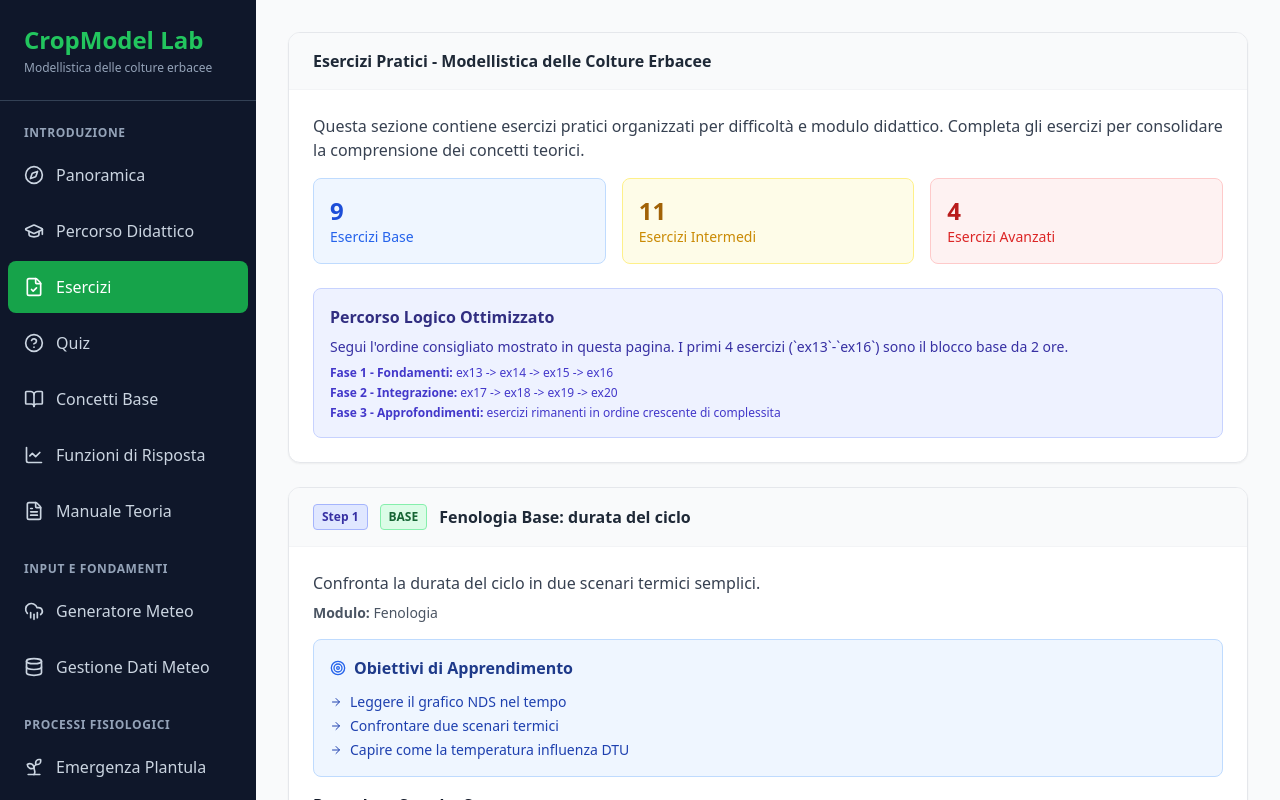
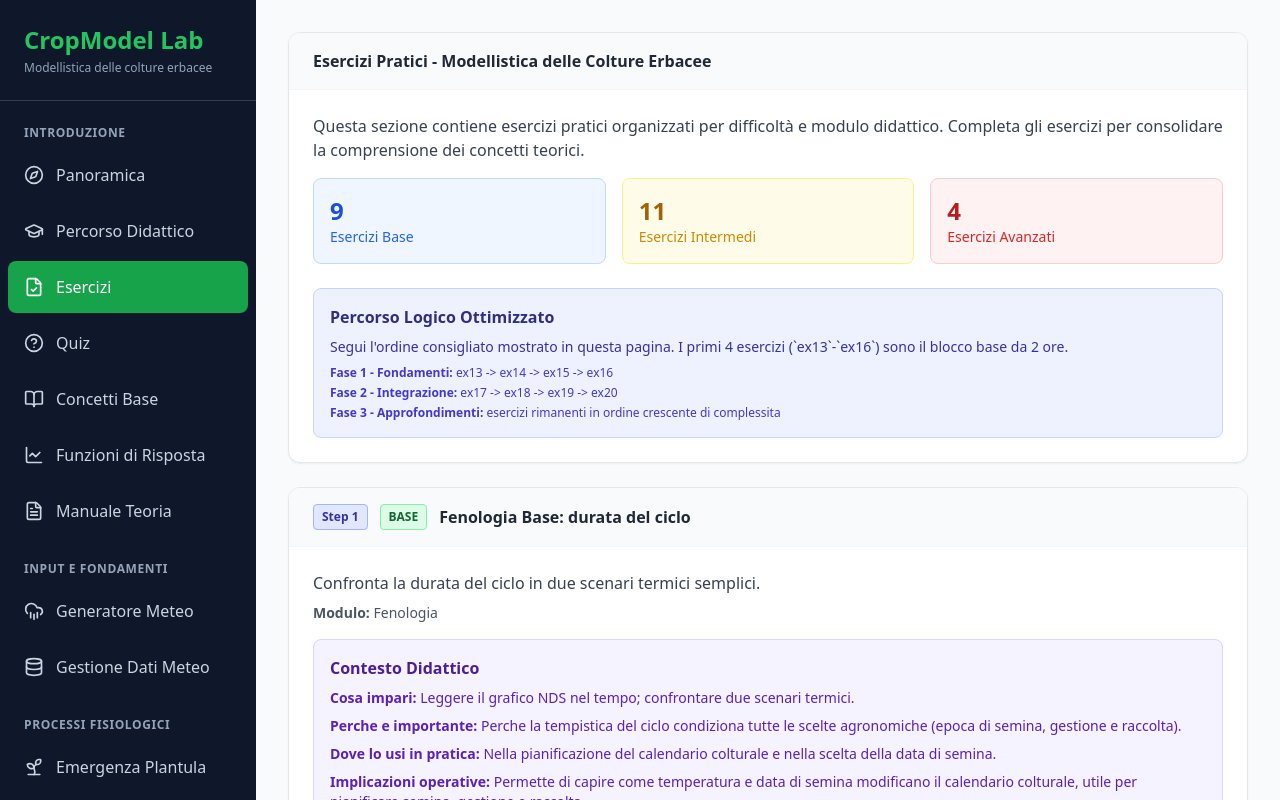
Before and after one commit to MCroci/Lab_CropModel, a React (Vite) app: page / in a window 1280 px wide. Both pictures are taken after a click on the button "Esercizi". Built offline with nearby package versions, Linux system fonts and the light colour scheme.

Commit message:
Update ExercisesView.tsx

```diff
--- a/views/ExercisesView.tsx
+++ b/views/ExercisesView.tsx
@@ -754,6 +754,80 @@ export const ExercisesView: React.FC = () => {
     }
   };
 
+  const getObjectiveSummary = (exercise: Exercise): string => {
+    if (exercise.objectives.length === 0) return 'Consolidare la comprensione del modulo attraverso applicazioni pratiche.';
+    if (exercise.objectives.length === 1) return exercise.objectives[0];
+    return `${exercise.objectives[0]}; ${exercise.objectives[1].charAt(0).toLowerCase()}${exercise.objectives[1].slice(1)}.`;
+  };
+
+  const getImplicationsAndUtility = (exercise: Exercise): string => {
+    const module = exercise.module.toLowerCase();
+
+    if (module.includes('fenologia')) {
+      return 'Permette di capire come temperatura e data di semina modificano il calendario colturale, utile per pianificare semina, gestione e raccolta.';
+    }
+    if (module.includes('lai') || module.includes('radiazione')) {
+      return 'Chiarisce come l\'architettura fogliare controlla l\'intercettazione della luce e quindi la crescita, utile per leggere differenze tra cultivar e pratiche agronomiche.';
+    }
+    if (module.includes('idrico') || module.includes('acqua')) {
+      return 'Mostra come disponibilita idrica, runoff e stress si trasformano in perdita di crescita, utile per decisioni su suolo, irrigazione e rischio siccita.';
+    }
+    if (module.includes('calibrazione') || module.includes('validazione')) {
+      return 'Allena alla stima dei parametri e alla lettura critica delle metriche, utile per valutare l\'affidabilita del modello prima di usarlo in scenari reali.';
+    }
+    if (module.includes('biomassa')) {
+      return 'Evidenzia i fattori che limitano l\'accumulo produttivo, utile per interpretare differenze di resa e sensibilita agli stress.';
+    }
+    if (module.includes('scenario') || module.includes('integrata')) {
+      return 'Allena al confronto multi-scenario e multi-indicatore, utile per scegliere strategie gestionali motivate da dati simulati.';
+    }
+    if (module.includes('concetti fondamentali')) {
+      return 'Rinforza la logica modello-variabili-flussi, utile per evitare errori di interpretazione nelle fasi avanzate del corso.';
+    }
+    if (module.includes('funzioni di risposta')) {
+      return 'Aiuta a leggere le funzioni che trasformano input in fattori di crescita/stress, utile per capire perche il modello risponde in modo non lineare.';
+    }
+    if (module.includes('riduzione radiazione')) {
+      return 'Quantifica il trade-off tra minore luce e minore stress evaporativo, utile per valutare soluzioni agrivoltaiche.';
+    }
+
+    return 'Rende operativi i concetti teorici del modulo con evidenze numeriche, utile per sviluppare capacita di analisi e decisione basata su simulazioni.';
+  };
+
+  const getWhyImportant = (exercise: Exercise): string => {
+    const module = exercise.module.toLowerCase();
+    if (module.includes('fenologia')) {
+      return 'Perche la tempistica del ciclo condiziona tutte le scelte agronomiche (epoca di semina, gestione e raccolta).';
+    }
+    if (module.includes('idrico') || module.includes('acqua')) {
+      return 'Perche lo stress idrico e una delle principali cause di perdita di resa e deve essere anticipato con indicatori leggibili.';
+    }
+    if (module.includes('calibrazione') || module.includes('validazione')) {
+      return 'Perche un modello non calibrato/validato puo portare a decisioni non affidabili.';
+    }
+    if (module.includes('lai') || module.includes('radiazione')) {
+      return 'Perche l\'intercettazione della luce governa gran parte del potenziale produttivo della coltura.';
+    }
+    return 'Perche collega teoria e pratica, trasformando concetti in decisioni supportate dai risultati di simulazione.';
+  };
+
+  const getWhereUsed = (exercise: Exercise): string => {
+    const module = exercise.module.toLowerCase();
+    if (module.includes('fenologia')) {
+      return 'Nella pianificazione del calendario colturale e nella scelta della data di semina.';
+    }
+    if (module.includes('idrico') || module.includes('acqua')) {
+      return 'Nella gestione irrigua, nella valutazione del rischio siccita e nella scelta di pratiche conservative.';
+    }
+    if (module.includes('calibrazione') || module.includes('validazione')) {
+      return 'Nella taratura di parametri di cultivar/sito e nella verifica della qualita del modello.';
+    }
+    if (module.includes('scenario') || module.includes('riduzione radiazione')) {
+      return 'Nelle analisi di scenario per confrontare alternative gestionali e climatiche.';
+    }
+    return 'Nelle attivita di analisi dati e supporto alle decisioni agronomiche basate su simulazione.';
+  };
+
   const handleAnswerChange = (exerciseId: string, stepIndex: number, answer: string) => {
     setUserAnswers(prev => ({
       ...prev,
@@ -840,6 +914,24 @@ export const ExercisesView: React.FC = () => {
                 </div>
               </div>
 
+              <div className="bg-violet-50 p-4 rounded-lg border border-violet-200">
+                <h4 className="font-semibold text-violet-900 mb-2">Contesto Didattico</h4>
+                <div className="space-y-2 text-sm text-violet-800">
+                  <p>
+                    <strong>Cosa impari:</strong> {getObjectiveSummary(exercise)}
+                  </p>
+                  <p>
+                    <strong>Perche e importante:</strong> {getWhyImportant(exercise)}
+                  </p>
+                  <p>
+                    <strong>Dove lo usi in pratica:</strong> {getWhereUsed(exercise)}
+                  </p>
+                  <p>
+                    <strong>Implicazioni operative:</strong> {getImplicationsAndUtility(exercise)}
+                  </p>
+                </div>
+              </div>
+
               <div className="bg-blue-50 p-4 rounded-lg border border-blue-200">
                 <div className="flex items-center gap-2 mb-3">
                   <Target size={16} className="text-blue-600" />
```
